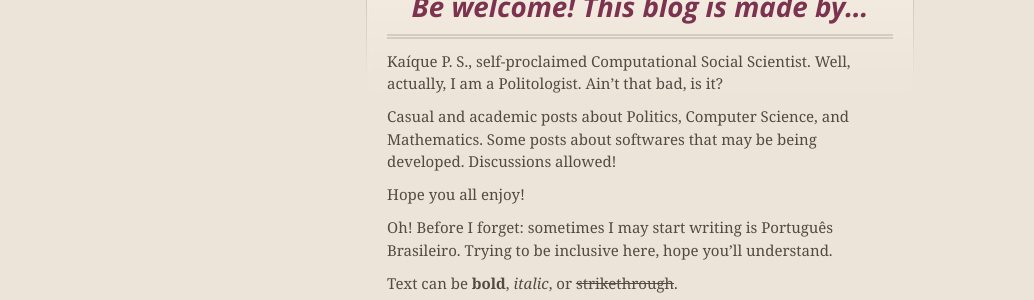
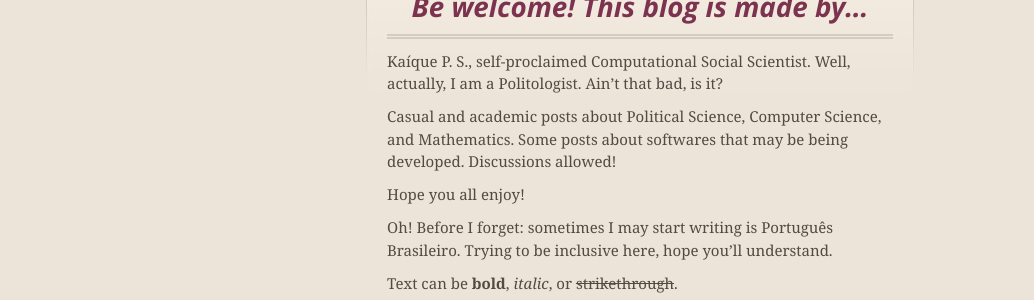
Before and after one commit to KaiqueS/KaiqueS.github.io, a Jekyll site: the page built from index.md, in a window 1280 px wide and 900 px high. Shown: the part 277-577 px from the top of the window, without its empty margins (0-1034 px from the left). Built offline with Jekyll 4.4.1, drawn with Linux system fonts in a browser that asks for light colours; our own code applies the rules of GitHub Pages for plain Markdown files.

Commit message:
minor changes

```diff
--- a/index.md
+++ b/index.md
@@ -6,7 +6,7 @@ layout: default
 
 Kaíque P. S., self-proclaimed Computational Social Scientist. Well, actually, I am a Politologist. Ain't that bad, is it?
 
-Casual and academic posts about Politics, Computer Science, and Mathematics. Some posts about softwares that may be being developed. Discussions allowed!
+Casual and academic posts about Political Science, Computer Science, and Mathematics. Some posts about softwares that may be being developed. Discussions allowed!
 
 Hope you all enjoy!
 
@@ -19,6 +19,8 @@ Text can be **bold**, _italic_, or ~~strikethrough~~.
 There should be whitespace between paragraphs.
 
 ### First post! A brief intro to Computational Social Science
+
+
 
 > This is a blockquote following a header.
 >
```
